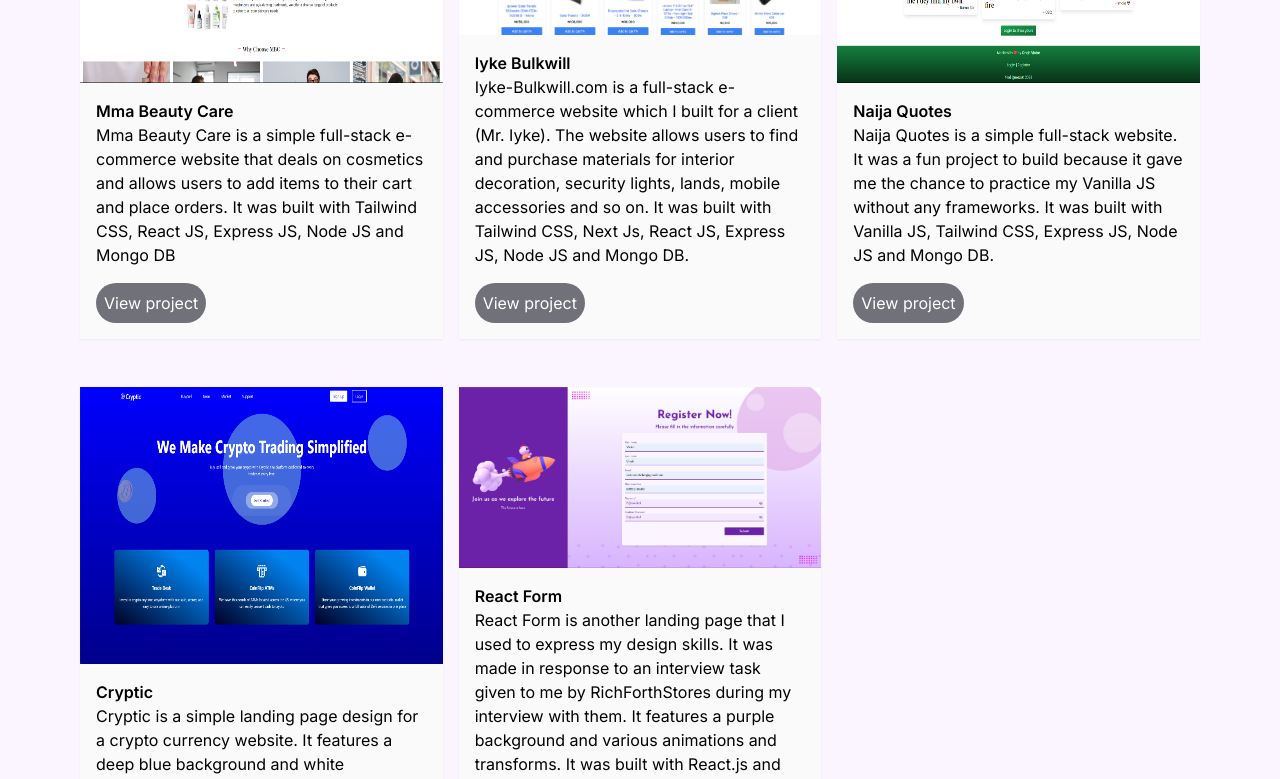
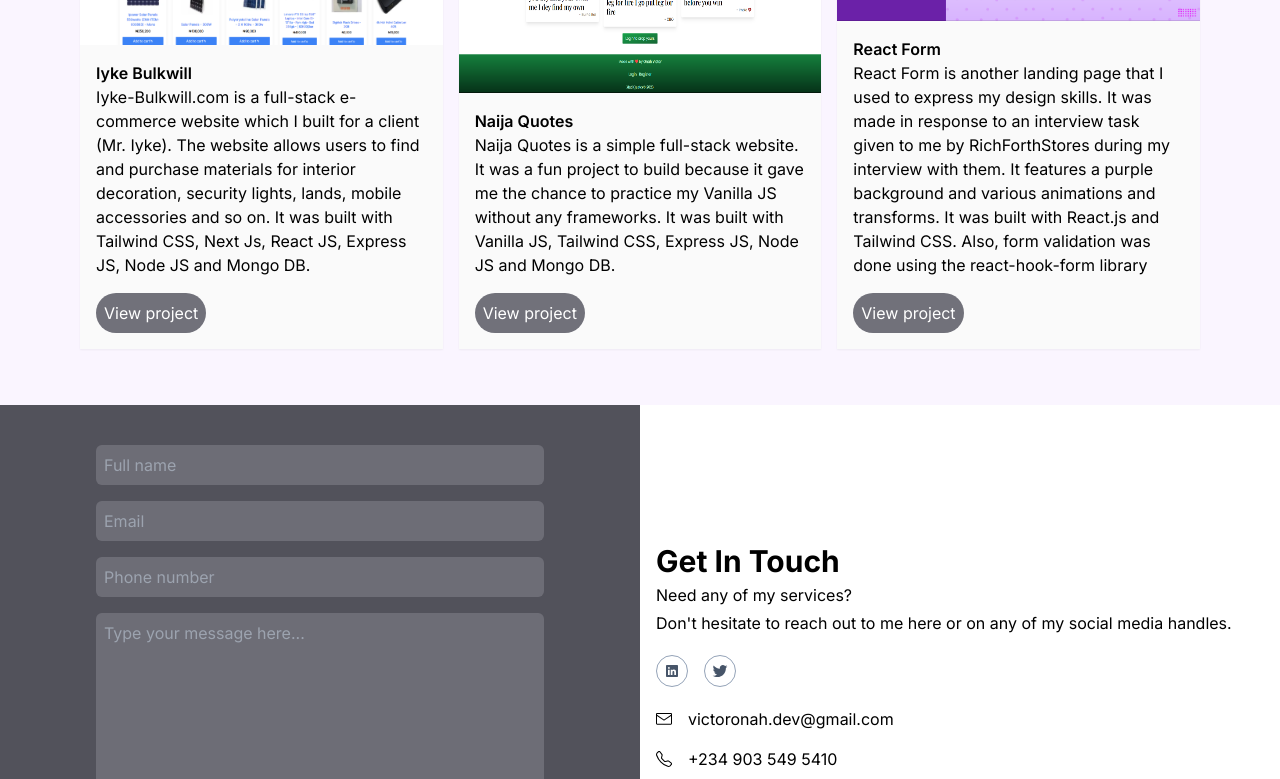
Before and after one commit to Victor-Onah/portfolio, a React (Vite) app: page / in a window 1280 px wide. Shown: the part 2660-3439 px from the top of the page. Built offline with nearby package versions, Linux system fonts and the light colour scheme.

Commit message:
Removed some unwanted projects

```diff
--- a/src/components/Projects.tsx
+++ b/src/components/Projects.tsx
@@ -2,13 +2,6 @@ import { useEffect, useId, useRef } from "react";
 
 const Projects = () => {
 	const projects = [
-		{
-			name: "Mma Beauty Care",
-			description:
-				"Mma Beauty Care is a simple full-stack e-commerce website that deals on cosmetics and allows users to add items to their cart and place orders. It was built with Tailwind CSS, React JS, Express JS, Node JS and Mongo DB",
-			link: "https://mma-beauty-care.netlify.app",
-			imageUrl: "/images/mbc.png",
-		},
 		{
 			name: "Iyke Bulkwill",
 			description:
@@ -22,13 +15,6 @@ const Projects = () => {
 				"Naija Quotes is a simple full-stack website. It was a fun project to build because it gave me the chance to practice my Vanilla JS without any frameworks. It was built with Vanilla JS, Tailwind CSS, Express JS, Node JS and Mongo DB.",
 			link: "https://naijaquotes.onrender.com",
 			imageUrl: "/images/naija_quotes.png",
-		},
-		{
-			name: "Cryptic",
-			description:
-				"Cryptic is a simple landing page design for a crypto currency website. It features a deep blue background and white foreground (for text and images). It was built with React.js and Tailwind CSS.",
-			link: "https://cryptic-j0p0.onrender.com/",
-			imageUrl: "/images/cryptic.png",
 		},
 		{
 			name: "React Form",
```
Also changed, not shown: public/images/cryptic.png (deleted), public/images/mbc.png (deleted).
